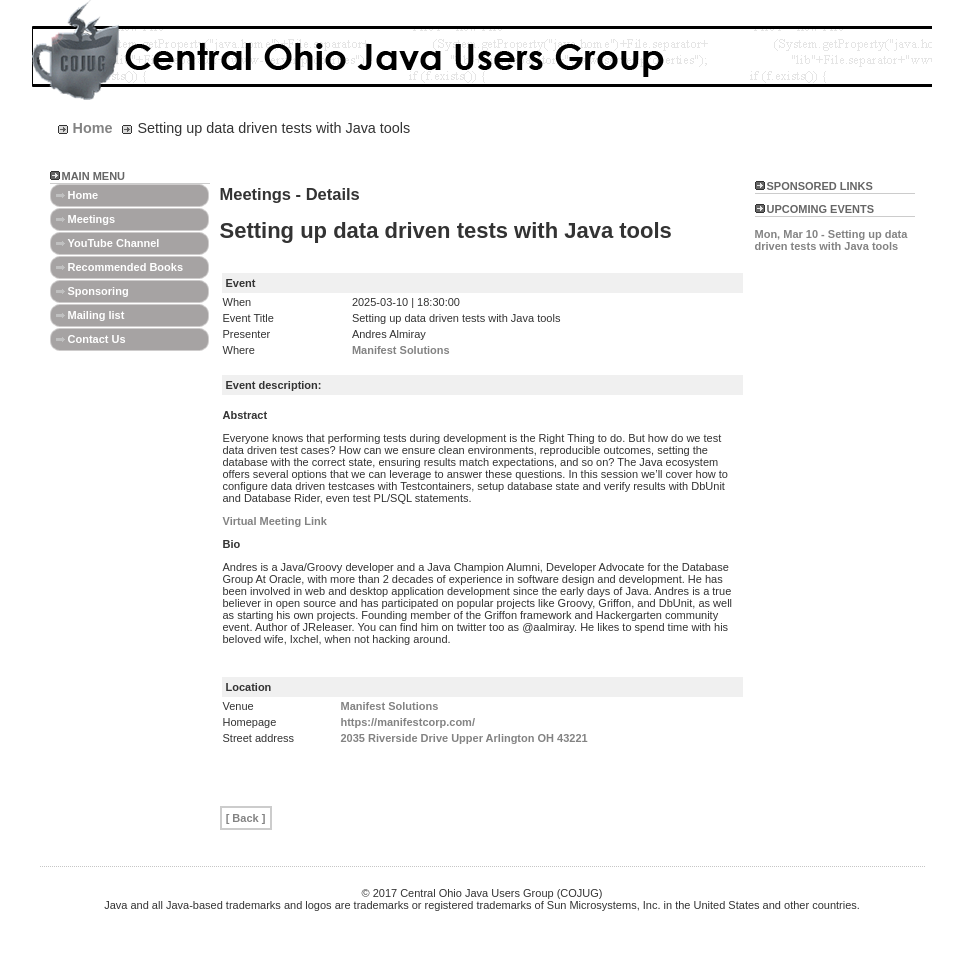
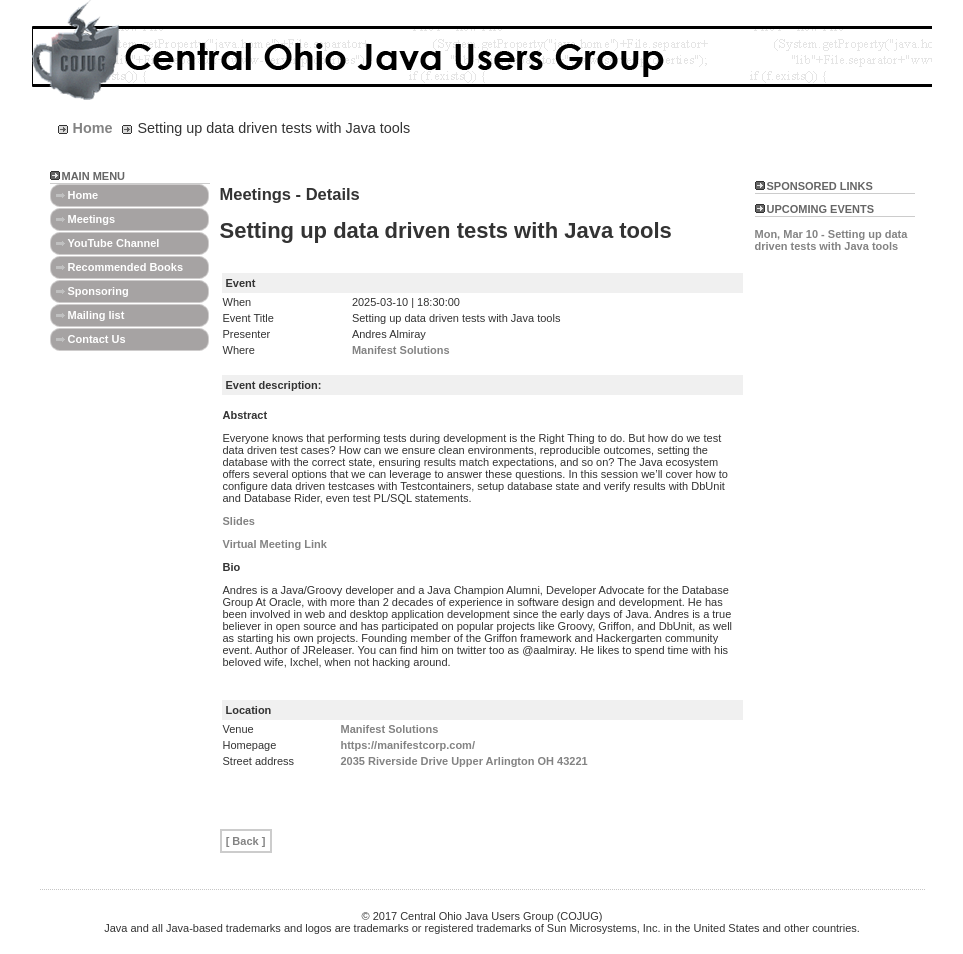
Before and after one commit to cjudd/cojug-site, a Jekyll site: the page built from _posts/2025-03-10-dinner-data-driven-tests-315.markdown, in a window 1280 px wide. Shown: the whole page, without its empty margins (158-1121 px from the left). Built offline with Jekyll 4.4.1, drawn with Linux system fonts in a browser that asks for light colours; comment, search, counter and statistics services are not loaded; before the commit the page ends 931 px from its top, so only the background shows below that.

Commit message:
Added slides for 3/10/2015 meeting.

```diff
--- a/_posts/2025-03-10-dinner-data-driven-tests-315.markdown
+++ b/_posts/2025-03-10-dinner-data-driven-tests-315.markdown
@@ -15,6 +15,8 @@
 
 Everyone knows that performing tests during development is the Right Thing to do. But how do we test data driven test cases? How can we ensure clean environments, reproducible outcomes, setting the database with the correct state, ensuring results match expectations, and so on? The Java ecosystem offers several options that we can leverage to answer these questions. In this session we'll cover how to configure data driven testcases with Testcontainers, setup database state and verify results with DbUnit and Database Rider, even test PL/SQL statements.
 
+[Slides](/assets/downloads/domain-driven-design-strategic.pdf)
+
 [Virtual Meeting Link](https://teams.microsoft.com/l/meetup-join/19%3ameeting_NTliYzgwOTMtNmJiNS00YzkwLWI2MGUtYmE3MmI4ZjlkNGJh%40thread.v2/0?context=%7b%22Tid%22%3a%221152097c-85c7-4b1f-bd6f-5d702b356170%22%2c%22Oid%22%3a%2231c53ca3-9dfe-4e4e-ab37-f4c6cf220ae9%22%7d){:target="_blank"}
 
 **Bio**
```
Also changed, not shown: 1 other file.
